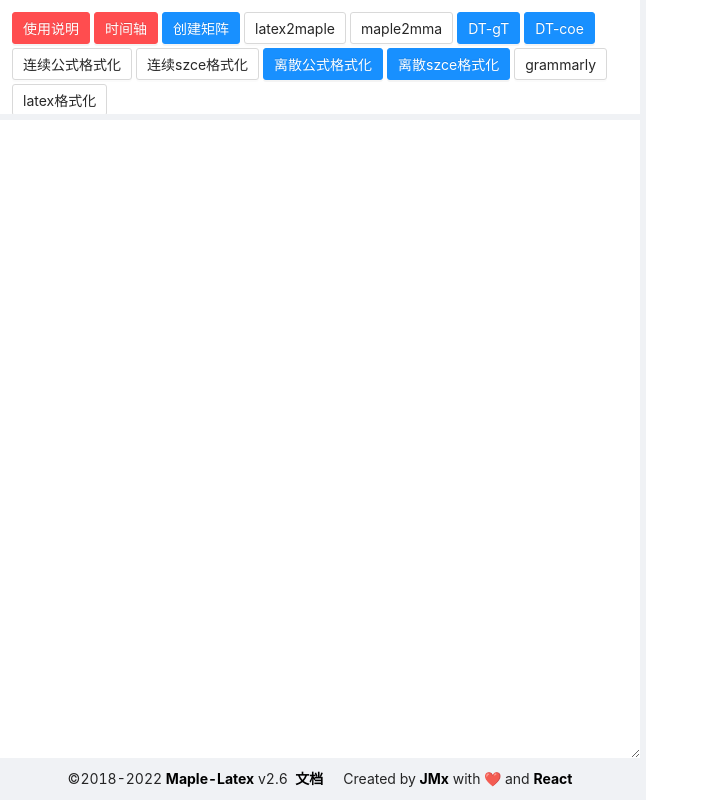
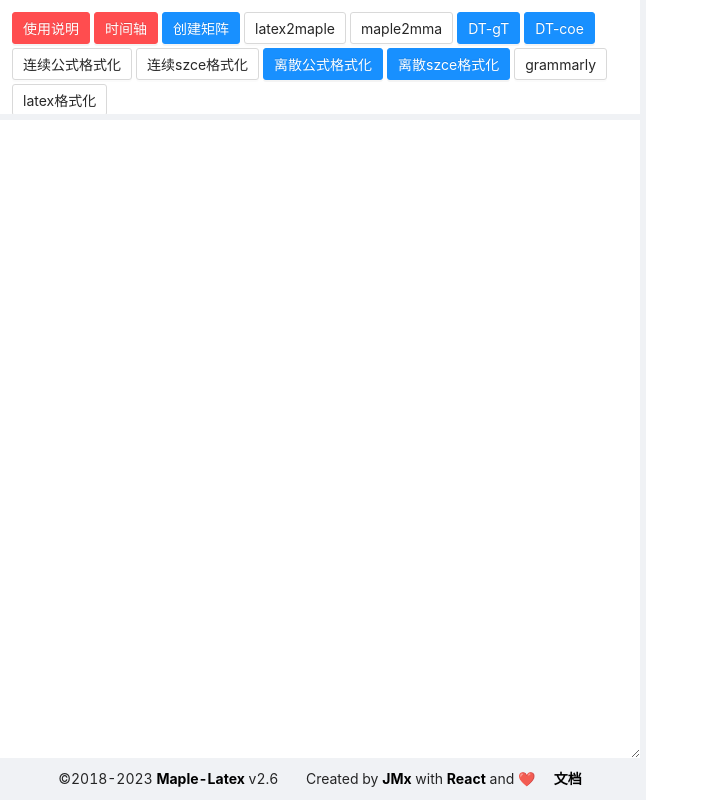
Before and after one commit to jiandandaoxingfu/maple-latex, a React (Create React App) app: page / in a window 1280 px wide. Shown: the whole page, without its empty margins (0-709 px from the left). Built offline with nearby package versions, Linux system fonts and the light colour scheme.

Commit message:
Update App.js
无

```diff
--- a/src/App.js
+++ b/src/App.js
@@ -21,11 +21,8 @@ function App() {
         </textarea>
         <div style={ styles.footer }>
           <span style={{ margin: '0px 10px' }}>
-            ©2018-2022
+            ©2018-2023
             <a style={{ color: 'black' }} rel="noreferrer" target="_blank" href="https://github.com/jiandandaoxingfu/maple-latex"><strong> Maple-Latex</strong></a> v2.6 &nbsp;
-            <a style={{ color: 'black' }} rel="noreferrer" target="_blank" href="https://jiandandaoxingfu.github.io/myblog/post/maple-latex/">
-              <strong>文档</strong>
-            </a>
           </span>
           <span></span>
           <span style={{ margin: '0 10px'}}>
@@ -33,10 +30,17 @@ function App() {
             <a style={{ color: 'black' }} rel="noreferrer" target="_blank" href="https://github.com/jiandandaoxingfu">
             <strong>  JMx  </strong>
             </a>
-            with ❤️ and
+            with
             <a style={{ color: 'black' }} rel="noreferrer" target="_blank" href="https://reactjs.org/">
-            <strong>  React  </strong>
+              <strong>  React  </strong>
             </a>
+            and
+            ❤️
+            &nbsp;&nbsp;&nbsp;&nbsp;
+            <a style={{ color: 'black' }} rel="noreferrer" target="_blank" href="https://jiandandaoxingfu.github.io/myblog/post/maple-latex/">
+              <strong>文档</strong>
+            </a>
+
           </span>
         </div>
       </div>
```
